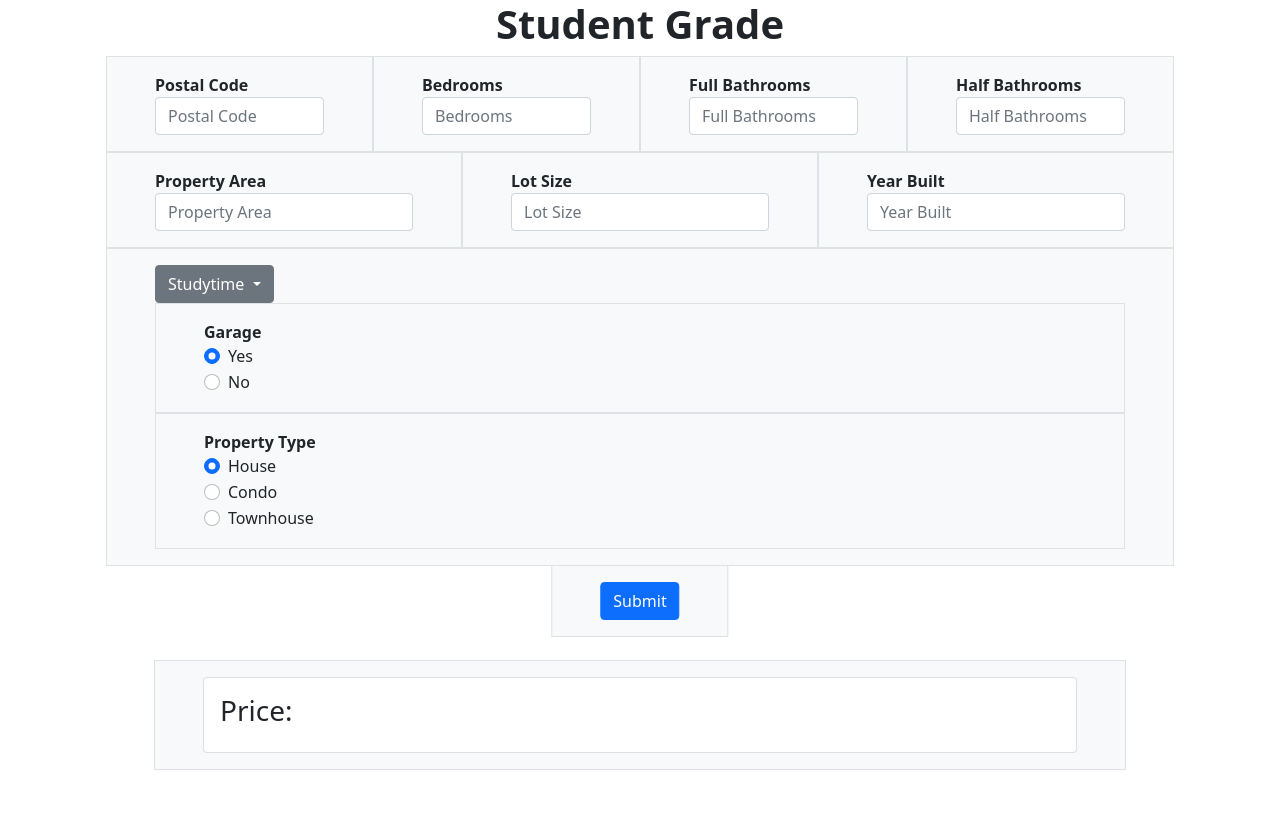
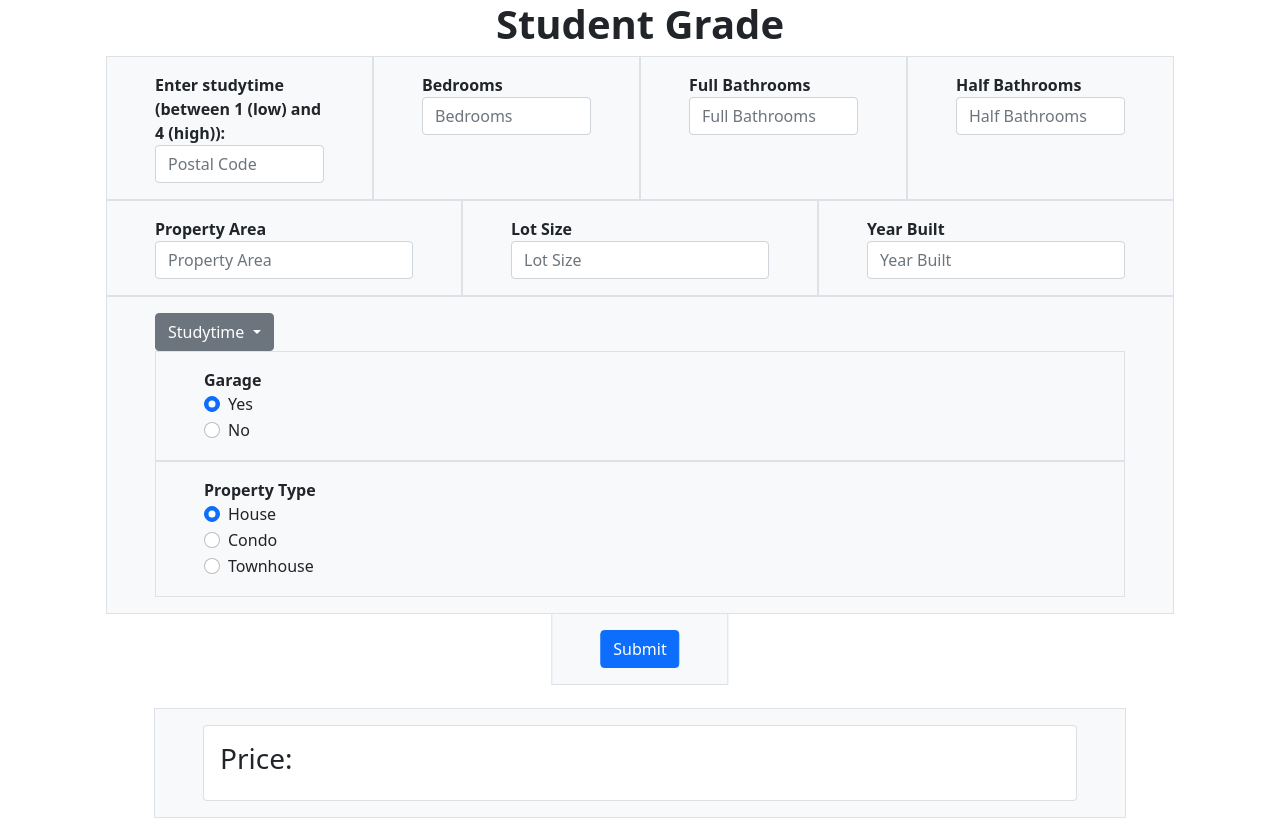
Before and after one commit to sushant822/sutdent_grade, a Flask app: page / in a window 1280 px wide. Before the commit the page ends 770 px from the top, so only its background shows below. Run offline with Flask 2, Linux system fonts and the light colour scheme; some libraries are stand-ins or nearby versions.

Commit message:
Update index.html

```diff
--- a/templates/index.html
+++ b/templates/index.html
@@ -36,7 +36,7 @@
     <div class="container px-lg-5">
       <div class="row mx-lg-n5">
         <div class="col py-3 px-lg-5 border bg-light"><div class="form-group">
-          <label for="FormControlFile1"><strong>Postal Code</strong></label>
+          <label for="FormControlFile1"><strong>Enter studytime (between 1 (low) and 4 (high)): </strong></label>
           <input class="form-control" type="text" placeholder="Postal Code" name="postal_code">
         </div></div>
         <div class="col py-3 px-lg-5 border bg-light"><div class="form-group">
```
